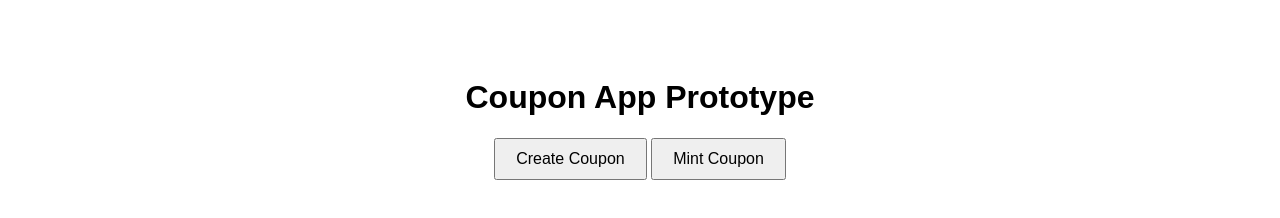
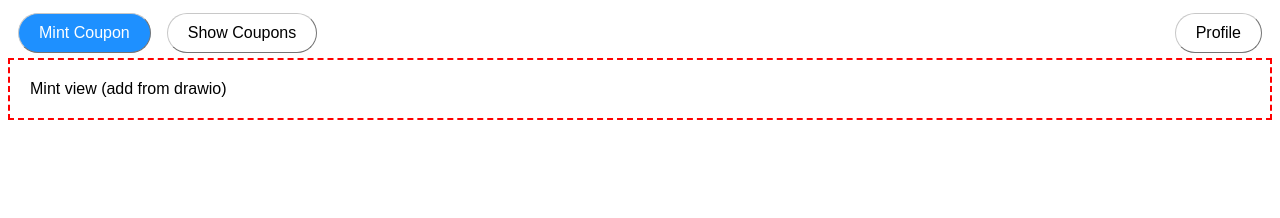
Before and after one commit to ArijaK/blockchain_coupons, a plain HTML site: page frontend/index.html in a window 1280 px wide. Both pictures are taken after a click on the button "Mint Coupon". Drawn offline with Linux system fonts and the light colour scheme.

Commit message:
frontend navigation bar

```diff
--- a/frontend/index.html
+++ b/frontend/index.html
@@ -3,18 +3,41 @@
 
 <head>
   <meta charset="UTF-8">
-  <title>Coupon App Prototype</title>
+  <title>E-coupon Minter ;)</title>
   <link rel="stylesheet" href="style.css">
 </head>
 
 <body>
-  <h1>Coupon App Prototype</h1>
+  <nav id="navigation">
+    <div class="left-buttons">
+      <button id="mint_shortcut" onclick="showView('mint_view')">Mint Coupon</button>
+      <button id="show_shortcut" onclick="showView('show_view')">Show Coupons</button>
+    </div>
+    <button id="profile_shortcut" onclick="showView('profile_view')">Profile</button>
+  </nav>
 
-  <button id="createCouponBtn">Create Coupon</button>
-  <button id="mintCouponBtn">Mint Coupon</button>
-  <div id="log"></div>
 
+
+  <main id="views">
+    <div id="mint_view">Mint view (add from drawio)</div>
+    <div id="show_view">Show view (add from drawio)</div>
+    <div id="profile_view">Profile view</div>
+  </main>
   <script src="script.js"></script>
 </body>
 
 </html>
+
+
+<!-- vajag izveidot kuponus / probably apskatīt kuponus -->
+<!-- izveidotāji: izveidot, apskatīt izveidotos, profils -->
+<!-- mirstīgie cilvēki? : no -> šeit viņu nav, te ir profils tikai izredzētajiem -->
+<!--  -->
+<!--  -->
+<!--  -->
+<!--  -->
+<!--  -->
+<!--  -->
+<!--  -->
+<!--  -->
+<!--  -->
--- a/frontend/script.js
+++ b/frontend/script.js
@@ -3,30 +3,62 @@
 // 2) Vēlāk, lai nebūtu "Dummy function", jāizdomā, vai mums ir
 //      JS -> Solidity
 //      JS -> Python (api server small) -> Solidity
+///////////////////////////////////////////////////////////////////////
 
-const logDiv = document.getElementById("log");
 
-// Dummy function to simulate "create coupon"
-function createCoupon() {
-    const couponId = Math.floor(Math.random() * 1000);
-    logDiv.innerHTML += `<p>Coupon created with ID: ${couponId}</p>`;
-    return couponId;
+// Show only one of views simultaneously
+function showView(viewId, button) {
+    // hide all views
+    const views = document.querySelectorAll("#views > div");
+    views.forEach(v => v.style.display = "none");
+
+    // show selected view
+    document.getElementById(viewId).style.display = "block";
+
+    // remove active class from all buttons
+    const buttons = document.querySelectorAll("#navigation button");
+    buttons.forEach(b => b.classList.remove("active"));
+
+    // add active to clicked button
+    button.classList.add("active");
 }
 
-// Dummy function to simulate "mint coupon"
-function mintCoupon(couponId, amount) {
-    logDiv.innerHTML += `<p>Minted ${amount} of coupon ${couponId}</p>`;
-}
+document.addEventListener("DOMContentLoaded", () => {
+    document.getElementById("mint_shortcut").onclick = function () { showView("mint_view", this); };
+    document.getElementById("show_shortcut").onclick = function () { showView("show_view", this); };
+    document.getElementById("profile_shortcut").onclick = function () { showView("profile_view", this); };
+});
 
-// Connect buttons to dummy functions
-document.getElementById("createCouponBtn").onclick = () => {
-    window.currentCoupon = createCoupon();
-};
 
-document.getElementById("mintCouponBtn").onclick = () => {
-    if (!window.currentCoupon) {
-        alert("Create a coupon first!");
-        return;
-    }
-    mintCoupon(window.currentCoupon, 10);
-};
+
+
+
+
+
+//////////////////////////////////////////////////////////////////////
+// const logDiv = document.getElementById("log");
+
+// // Dummy function to simulate "create coupon"
+// function createCoupon() {
+//     const couponId = Math.floor(Math.random() * 1000);
+//     logDiv.innerHTML += `<p>Coupon created with ID: ${couponId}</p>`;
+//     return couponId;
+// }
+
+// // Dummy function to simulate "mint coupon"
+// function mintCoupon(couponId, amount) {
+//     logDiv.innerHTML += `<p>Minted ${amount} of coupon ${couponId}</p>`;
+// }
+
+// // Connect buttons to dummy functions
+// document.getElementById("createCouponBtn").onclick = () => {
+//     window.currentCoupon = createCoupon();
+// };
+
+// document.getElementById("mintCouponBtn").onclick = () => {
+//     if (!window.currentCoupon) {
+//         alert("Create a coupon first!");
+//         return;
+//     }
+//     mintCoupon(window.currentCoupon, 10);
+// };
--- a/frontend/style.css
+++ b/frontend/style.css
@@ -1,16 +1,59 @@
 body {
     font-family: Arial, sans-serif;
-    text-align: center;
-    padding: 50px;
+    /* text-align: center; */
+
 }
 
-button {
+main {
+    padding: 20px;
+    border-color: red;
+    border-width: 2px;
+    border-style: dashed;
+}
+
+/* Navigation tabs and buttons */
+#navigation {
+    display: flex;
+    justify-content: space-between;
+    align-items: center;
+    padding: 5px 10px 5px 10px;
+    /* border-color: blue;
+    border-width: 2px; */
+    /* border-style: dashed; */
+}
+
+.left-buttons {
+    display: flex;
+    gap: 1rem;
+}
+
+#navigation button {
     padding: 10px 20px;
     font-size: 16px;
     cursor: pointer;
+    border-radius: 25px;
+    border-width: 1px;
+    background: none;
+    transition: background 0.2s, color 0.2s;
+    border-color: rgb(200, 200, 200)
 }
 
-#status {
-    margin-top: 20px;
-    font-weight: bold;
+#navigation button:hover {
+    background: rgba(50, 170, 255);
+    color: white;
 }
+
+#navigation button.active {
+    background: rgba(30, 144, 255);
+    color: white;
+}
+
+
+/* Visibility of views (exactly one should show at all times), default */
+#views>div {
+    display: none;
+}
+
+#views>#mint_view {
+    display: block;
+}
```
